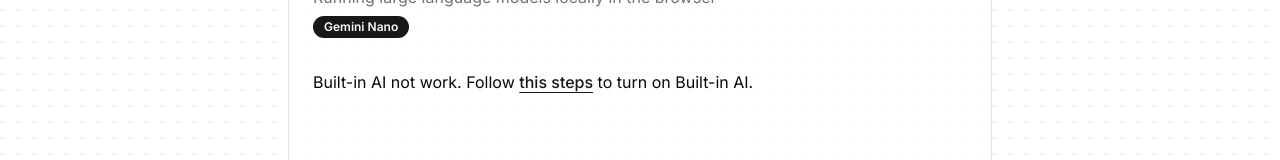
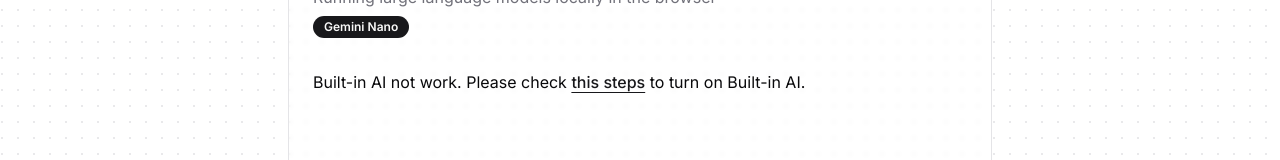
Before and after one commit to lightning-joyce/chromeai, a Next.js app: page / in a window 1280 px wide. Shown: the part 136-296 px from the top of the page. Built offline with nearby package versions, Linux system fonts and the light colour scheme.

Commit message:
feat: update guide steps url

```diff
--- a/src/components/chatbox.tsx
+++ b/src/components/chatbox.tsx
@@ -62,9 +62,9 @@
             </p>
           ) : (
             <p>
-              Built-in AI not work. Follow{" "}
+              Built-in AI not work. Please check{" "}
               <a
-                href='https://x.com/lightning_joyce/status/1800138565411799099'
+                href='https://github.com/lightning-joyce/chromeai?tab=readme-ov-file#how-to-set-up-built-in-gemini-nano-in-chrome'
                 className='font-medium text-primary underline underline-offset-4'
               >
                 this steps
```
